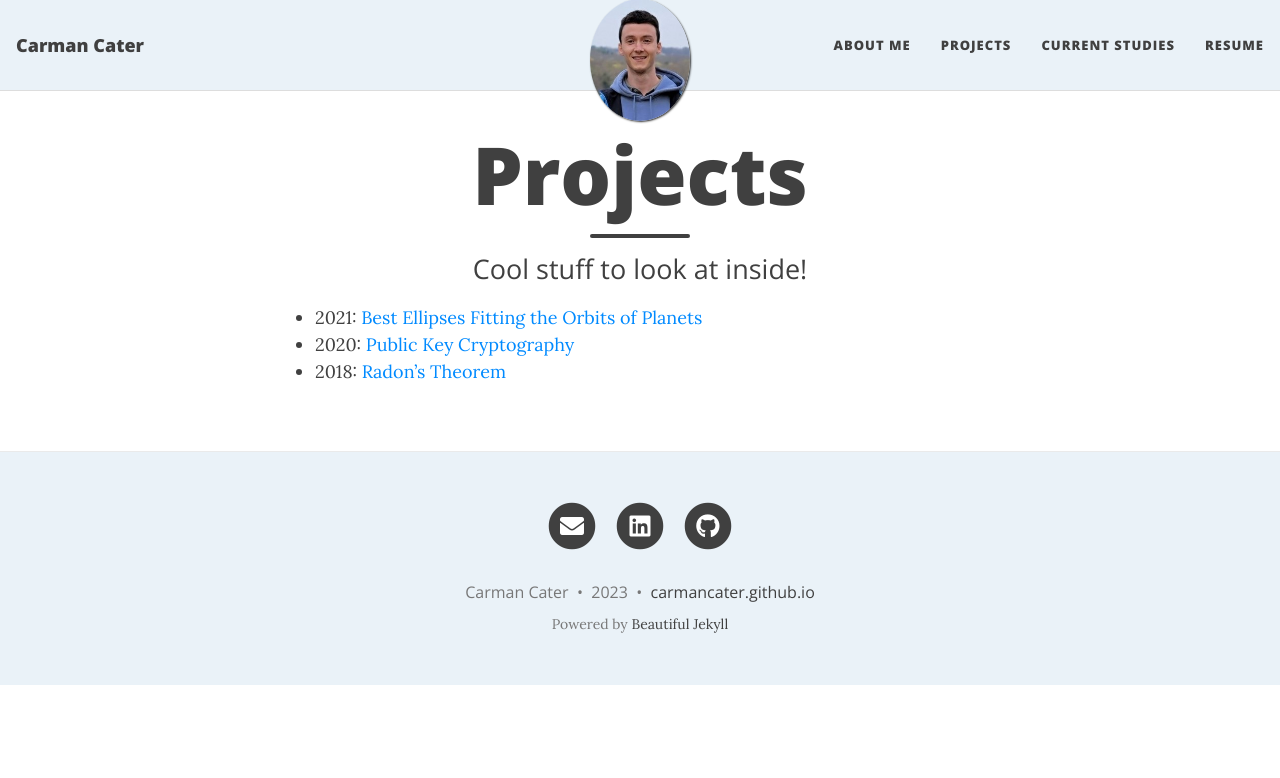
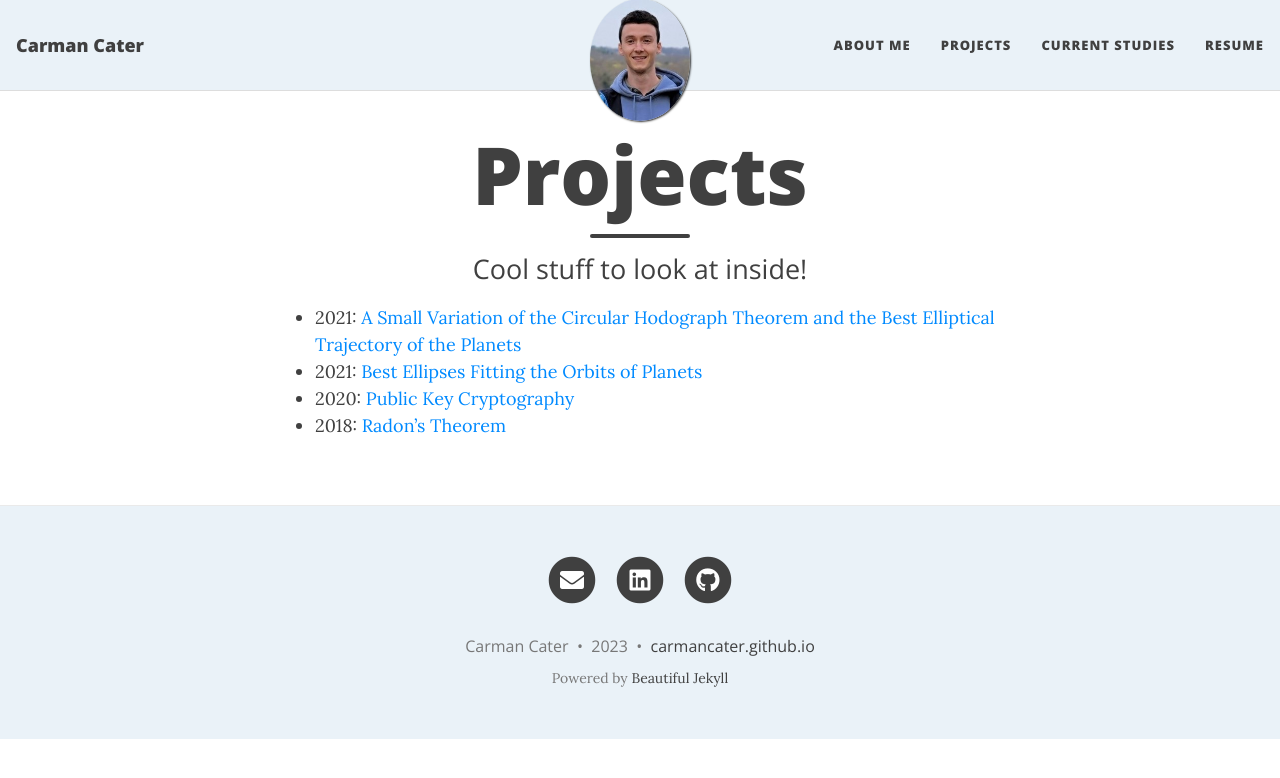
Before and after one commit to carmancater/carmancater.github.io, a Jekyll site: the page built from Projects.md, in a window 1280 px wide. Shown: the top 778 px of the page. Built offline with Jekyll 4.4.1, drawn with Linux system fonts in a browser that asks for light colours; nearby versions of some CDN libraries.

Commit message:
Update Projects.md

```diff
--- a/Projects.md
+++ b/Projects.md
@@ -5,6 +5,7 @@ subtitle: Cool stuff to look at inside!
 share-title: Carman Cater - Projects
 ---
 
+- 2021: [A Small Variation of the Circular Hodograph Theorem and the Best Elliptical Trajectory of the Planets](https://arxiv.org/abs/2109.11664){:target="_blank"}
 - 2021: [Best Ellipses Fitting the Orbits of Planets](ellipsesFittingTheOrbitsOfPlanetsPaper.html)
 - 2020: [Public Key Cryptography](publicKeyCryptographyProject.html)
 - 2018: [Radon's Theorem](radonsTheoremPresentation.html)
```
